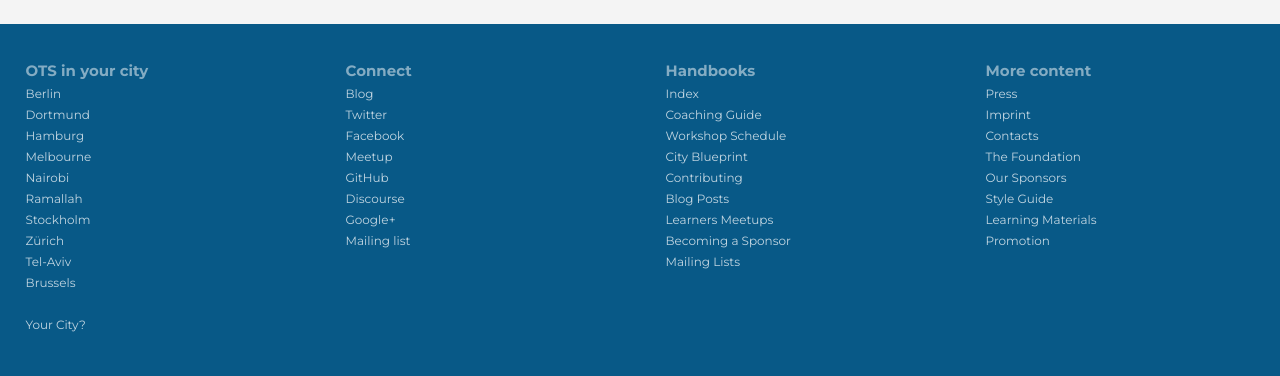
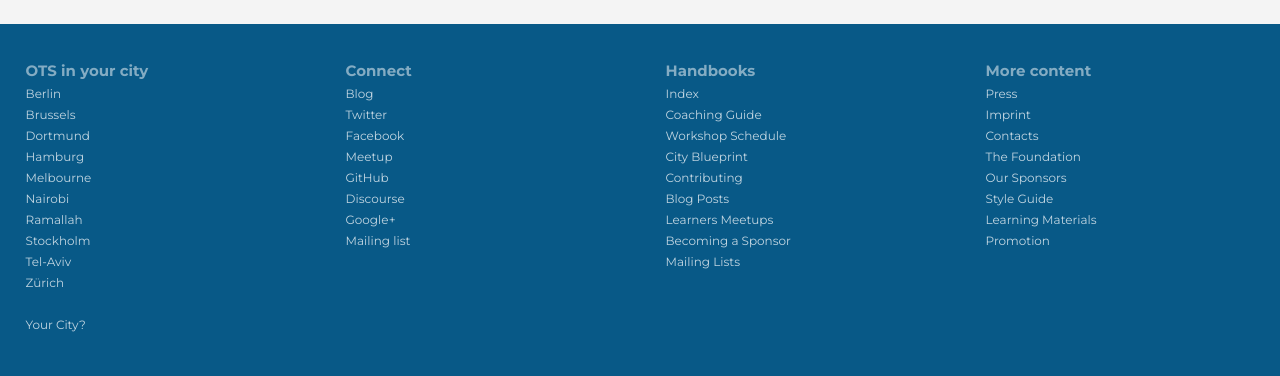
Before and after one commit to OpenTechSchool/www.opentechschool.org, a Jekyll site: the page built from index.html, in a window 1280 px wide. Shown: the part 1829-2205 px from the top of the page. Built offline with Jekyll 4.4.1, drawn with Linux system fonts in a browser that asks for light colours; nearby versions of some CDN libraries; some of the changed lines change nothing that is shown.

Commit message:
Add cities data, use for includes - less html editing!

```diff
--- a/_config.yml
+++ b/_config.yml
@@ -5,6 +5,38 @@
 
 encoding: UTF-8
 exlude: ['scripts', 'sass', 'config.rb', 'Gemfile', 'Gemfile.lock']
+
+cities:
+  - title: Berlin
+    location: "Berlin, Germany"
+    page: berlin/
+  - title: Brussels
+    location: "Brussels, Belgium"
+    meetup: http://www.meetup.com/opentechschool-brussels/
+  - title: Dortmund
+    location: "Dortmund, Germany"
+    page: dortmund/
+  - title: Hamburg
+    location: "Hamburg, Germany"
+    page: hamburg/
+  - title: Melbourne
+    location: "Melbourne, Australia"
+    page: melbourne/
+  - title: Nairobi
+    location: "Nairobi, Kenya"
+    page: nairobi/
+  - title: Ramallah
+    location: "Ramallah, West-Bank"
+    page: ramallah/
+  - title: Stockholm
+    location: "Stockholm, Sweden"
+    page: stockholm/
+  - title: Tel-Aviv
+    location: "Tel-Aviv, Isreal"
+    meetup: http://www.meetup.com/opentechschool-tel-aviv/
+  - title: Zürich
+    location: "Zürich, Switzerland"
+    page: zurich/
 
 members:
   Berlin:
--- a/_includes/_footer.html
+++ b/_includes/_footer.html
@@ -5,37 +5,19 @@
         <li>
           <h3>OTS in your city</h3>
           <ul>
+            {% for city in site.cities %}
+            {% if city.page %}
             <li>
-              <a href="{{site.baseurl}}berlin/" title="Berlin, Germany">Berlin</a>
+              <a href="{{site.baseurl}}{{city.page}}"
+                title="{{city.location}}">{{city.title}}</a>
             </li>
+            {% else if city.meetup %}
             <li>
-              <a href="{{site.baseurl}}dortmund/" title="Dortmund, Germany">Dortmund</a>
+              <a href="{{city.meetup}}"
+                title="{{city.location}}">{{city.title}}</a>
             </li>
-            <li>
-              <a href="{{site.baseurl}}hamburg/" title="Hamburg, Germany">Hamburg</a>
-            </li>
-            <li>
-              <a href="{{site.baseurl}}melbourne/" title="Melbourne, Australia">Melbourne</a>
-            </li>
-            <li>
-              <a href="{{site.baseurl}}nairobi/" title="Nairobi, Kenya">Nairobi</a>
-            </li>
-            <li>
-              <a href="{{site.baseurl}}ramallah/" title="Ramallah, West-Bank">Ramallah</a>
-            </li>
-            <li>
-              <a href="{{site.baseurl}}stockholm/" title="Stockholm, Sweden">Stockholm</a>
-            </li>
-            <li>
-              <a href="{{site.baseurl}}zurich/" title="Zurich, Switzerland">Zürich</a>
-            </li>
-             <!-- Communities without dedicated pages but with meetup groups -->
-            <li>
-              <a href="http://www.meetup.com/opentechschool-tel-aviv/" target="_blank" title="Tel-Aviv, Israel">Tel-Aviv</a>
-            </li>
-            <li>
-              <a href="http://www.meetup.com/opentechschool-brussels/" target="_blank" title="Brussels, Belgium">Brussels</a>
-            </li>
+            {% endif %}
+            {% endfor %}
             <li>&nbsp;</li>
             <li>
               <a href="{{site.baseurl}}handbooks/city-blueprint.html">Your City?</a>
--- a/_includes/_landing_header.html
+++ b/_includes/_landing_header.html
@@ -3,7 +3,7 @@
   <div class="container">
 
     <h1 class="ots_logo">
-      <a href="/">OpenTechSchool</a>
+      <a href="{{site.baseurl}}">OpenTechSchool</a>
     </h1>
 
     <p>We organize tech workshops. Hands-on, awesome, and free.</p>
--- a/_includes/_main_nav.html
+++ b/_includes/_main_nav.html
@@ -19,30 +19,14 @@
           <b class="caret"></b>
         </a>
         <ul class="dropdown_menu" role="menu" aria-labelledby="city_dropdown">
+          {% for city in site.cities %}
+          {% if city.page %}
           <li>
-            <a tabindex="-1" href="{{site.baseurl}}berlin/" title="Berlin, Germany">Berlin</a>
+            <a tabindex="-1" href="{{site.baseurl}}{{city.page}}"
+              title="{{city.location}}">{{city.title}}</a>
           </li>
-          <li>
-            <a tabindex="-1" href="{{site.baseurl}}dortmund/" title="Dortmund, Germany">Dortmund</a>
-          </li>
-          <li>
-            <a tabindex="-1" href="{{site.baseurl}}hamburg/" title="Hamburg, Germany">Hamburg</a>
-          </li>
-          <li>
-            <a tabindex="-1" href="{{site.baseurl}}melbourne/" title="Melbourne, Australia">Melbourne</a>
-          </li>
-          <li>
-            <a tabindex="-1" href="{{site.baseurl}}nairobi/" title="Nairobi, Kenya">Nairobi</a>
-          </li>
-          <li>
-            <a tabindex="-1" href="{{site.baseurl}}ramallah/" title="Ramallah, West-Bank">Ramallah</a>
-          </li>
-          <li>
-            <a tabindex="-1" href="{{site.baseurl}}stockholm/" title="Stockholm, Sweden">Stockholm</a>
-          </li>
-          <li>
-            <a tabindex="-1" href="{{site.baseurl}}zurich/" title="Zurich, Switzerland">Zürich</a>
-          </li>
+          {% endif %}
+          {% endfor %}
         </ul>
       </div>
     </div>
```
